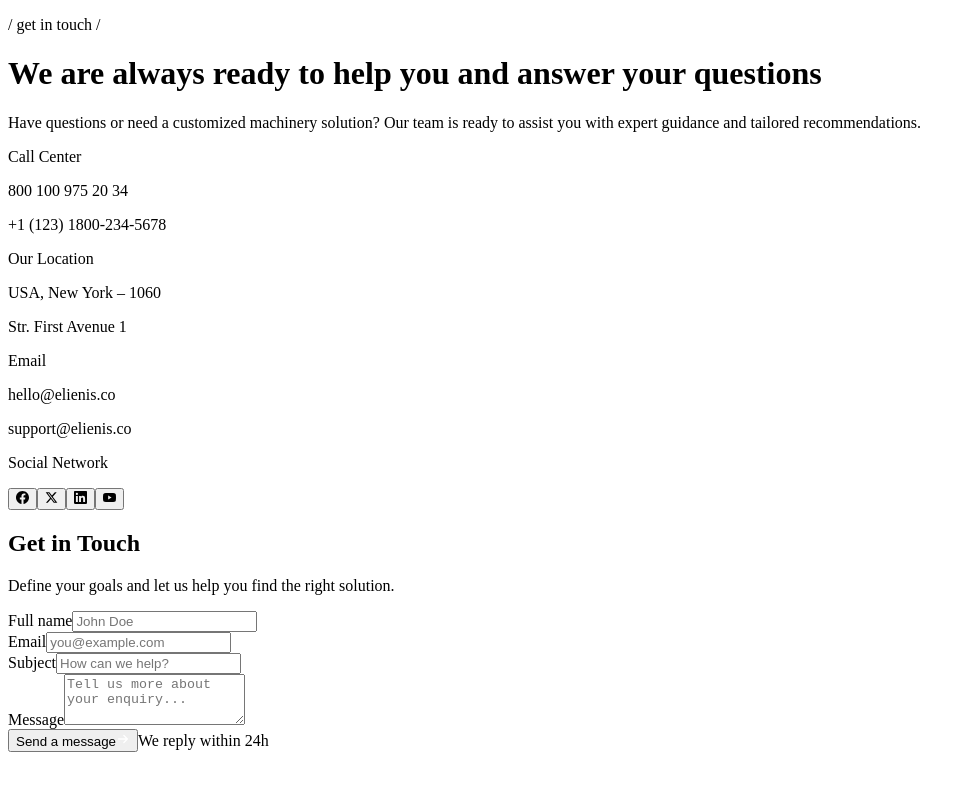
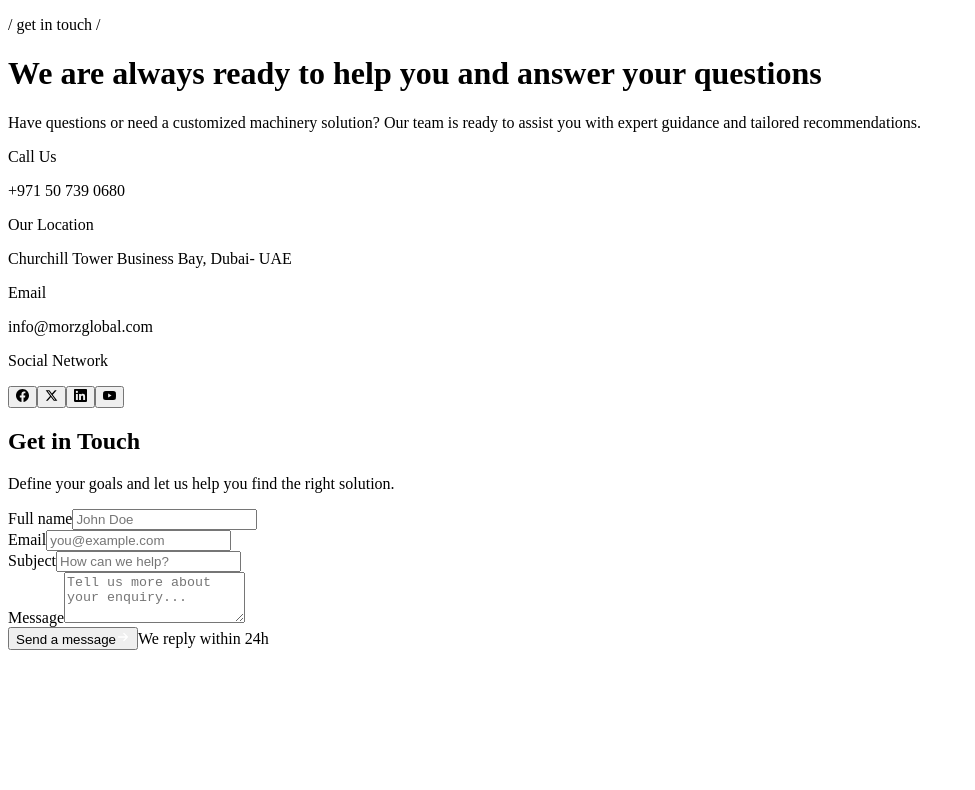
Before and after one commit to frontendmakaidigitals/morzglobal, a Next.js app: page /home/form in a window 1280 px wide. Shown: the top 790 px of the page, without its empty margins (0-975 px from the left). Built offline with nearby package versions, Linux system fonts and the light colour scheme.

Commit message:
fixed text

```diff
--- a/header/header.tsx
+++ b/header/header.tsx
@@ -6,9 +6,9 @@ import MobileMenu from "./mobile-menu";
 
 export const menuItems = [
   { label: "Home", href: "/" },
-  { label: "About", href: "/" },
+  { label: "About", href: "/#" },
   { label: "Products", href: "/products", hasDropdown: true },
-  { label: "Blogs", href: "/" },
+  { label: "Blogs", href: "/#" },
 ];
 
 export const productItems = [
--- a/pages/home/form.tsx
+++ b/pages/home/form.tsx
@@ -85,16 +85,16 @@ export default function ContactForm() {
           <div className="cf-info opacity-0 grid grid-cols-2 gap-y-7 gap-x-5">
             {[
               {
-                label: "Call Center",
-                lines: ["800 100 975 20 34", "+1 (123) 1800-234-5678"],
+                label: "Call Us",
+                lines: ["+971 50 739 0680"],
               },
               {
                 label: "Our Location",
-                lines: ["USA, New York – 1060", "Str. First Avenue 1"],
+                lines: ["Churchill Tower Business Bay, Dubai- UAE"],
               },
               {
                 label: "Email",
-                lines: ["hello@elienis.co", "support@elienis.co"],
+                lines: ["info@morzglobal.com"],
               },
             ].map(({ label, lines }) => (
               <div key={label}>
--- a/pages/home/text-marquee.tsx
+++ b/pages/home/text-marquee.tsx
@@ -41,7 +41,7 @@ const TextMarquee = () => {
 
   return (
     <section className="">
-      <ScrollVelocityContainer className="text-3xl text-gray-50 bg-secondary leading-[7rem] font-bold md:text-6xl overflow-hidden">
+      <ScrollVelocityContainer className="text-3xl text-gray-50 bg-secondary leading-[7rem] font-bold md:text-4xl overflow-hidden">
         <ScrollVelocityRow baseVelocity={0.7} direction={1}>
           {onshoreText}
         </ScrollVelocityRow>
```
Also changed, not shown: header/menu.tsx (+3 -17 lines).
